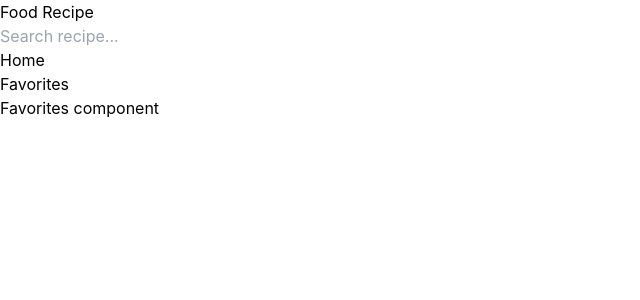
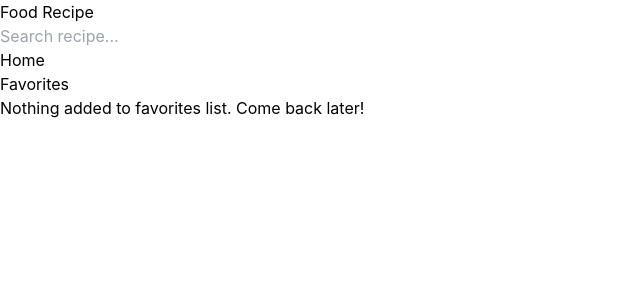
Before and after one commit to anyars-encarta/food-recipe, a React (Create React App) app: page /favorites in a window 1280 px wide. Shown: the top 300 px of the page, without its empty margins (0-640 px from the left). Built offline with nearby package versions, Linux system fonts and the light colour scheme.

Commit message:
Implement add to favorites

```diff
--- a/src/context/index.jsx
+++ b/src/context/index.jsx
@@ -9,6 +9,7 @@ const GlobalState = ({ children }) => {
     const [recipes, setRecipes] = useState([]);
     const [error, setError] = useState(null);
     const [recipeDetailsData, setRecipeDetailsData] = useState(null);
+    const [favorites, setFavorites] = useState([]);
 
     const handleSubmit = async (event) => {
         event.preventDefault();
@@ -30,6 +31,22 @@ const GlobalState = ({ children }) => {
         }
     };
 
+    const handleAddToFavorites =(getCurrentItem) => {
+        console.log(getCurrentItem);
+        let copyFavorites = [...favorites];
+        const index = copyFavorites.findIndex(item => item.id === getCurrentItem.id);
+
+        if(index === -1) {
+            copyFavorites.push(getCurrentItem)
+        } else {
+            copyFavorites.splice(index)
+        }
+
+        setFavorites(copyFavorites)
+    }
+
+    console.log('Favorites List', favorites);
+
     return <GlobalContext.Provider
         value={{
             searchParam,
@@ -39,7 +56,9 @@ const GlobalState = ({ children }) => {
             error,
             handleSubmit,
             recipeDetailsData,
-            setRecipeDetailsData
+            setRecipeDetailsData,
+            handleAddToFavorites,
+            favorites
         }}>
         {children}
     </GlobalContext.Provider>
--- a/src/pages/details/index.jsx
+++ b/src/pages/details/index.jsx
@@ -5,7 +5,7 @@ import BaseUrl from "../../components/base-url";
 
 const Details = () => {
     const { id } = useParams();
-    const { recipeDetailsData, setRecipeDetailsData } = useContext(GlobalContext);
+    const { recipeDetailsData, setRecipeDetailsData, favorites, handleAddToFavorites } = useContext(GlobalContext);
 
     const getRecipeDetails = async () => {
         const response = await fetch(`${BaseUrl.url}/${id}`)
@@ -39,8 +39,13 @@ const Details = () => {
 
                 <div>
                     <button
+                        onClick={() => handleAddToFavorites(recipeDetailsData?.recipe)}
                         className='p-3 px-8 rounded-lg text-sm uppercase font-medium tracking-wider mt-3 inline-block shadow-medium bg-black text-white'>
-                        Save as Favorite
+                        {
+                            favorites && favorites.length > 0 && favorites.findIndex(item => item.id === recipeDetailsData?.recipe?.id) !== -1
+                                ? 'Remove from Favorites'
+                                : 'Add to Favorites'
+                        }
                     </button>
                 </div>
 
--- a/src/pages/favorites/index.jsx
+++ b/src/pages/favorites/index.jsx
@@ -1,8 +1,21 @@
+import { useContext } from "react";
+import { GlobalContext } from "../../context";
+import RecipeItem from "../../components/recipe-item";
+
 const Favorites = () => {
+    const { favorites } = useContext(GlobalContext);
+
     return (
-        <div>
-            Favorites component
+        <div className='py-8 container mx-auto flex flex-wrap justify-center gap-10'>
+            {
+                favorites && favorites.length > 0 ?
+                    favorites.map(item => <RecipeItem item={item} />)
+                    : <div>
+                        <h3 className='lg:text-4xl text-xl text-center text-black font-extrabold'>Nothing added to favorites list. Come back later!</h3>
+                    </div>
+            }
         </div>
+
     )
 }
 
```
